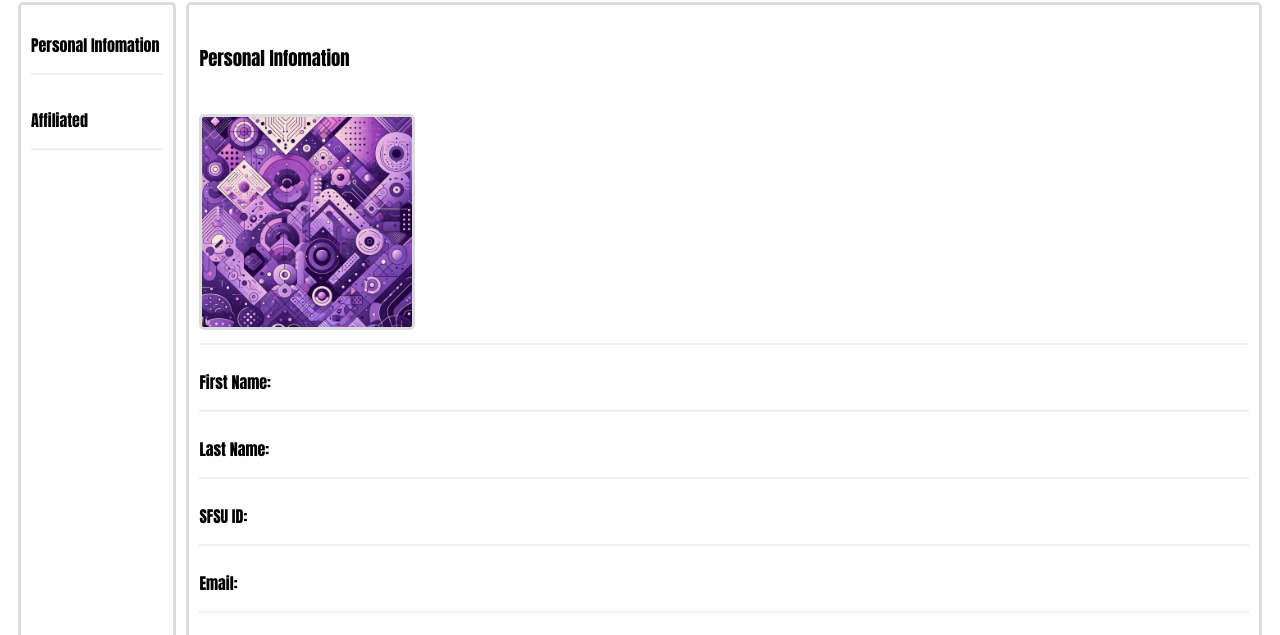
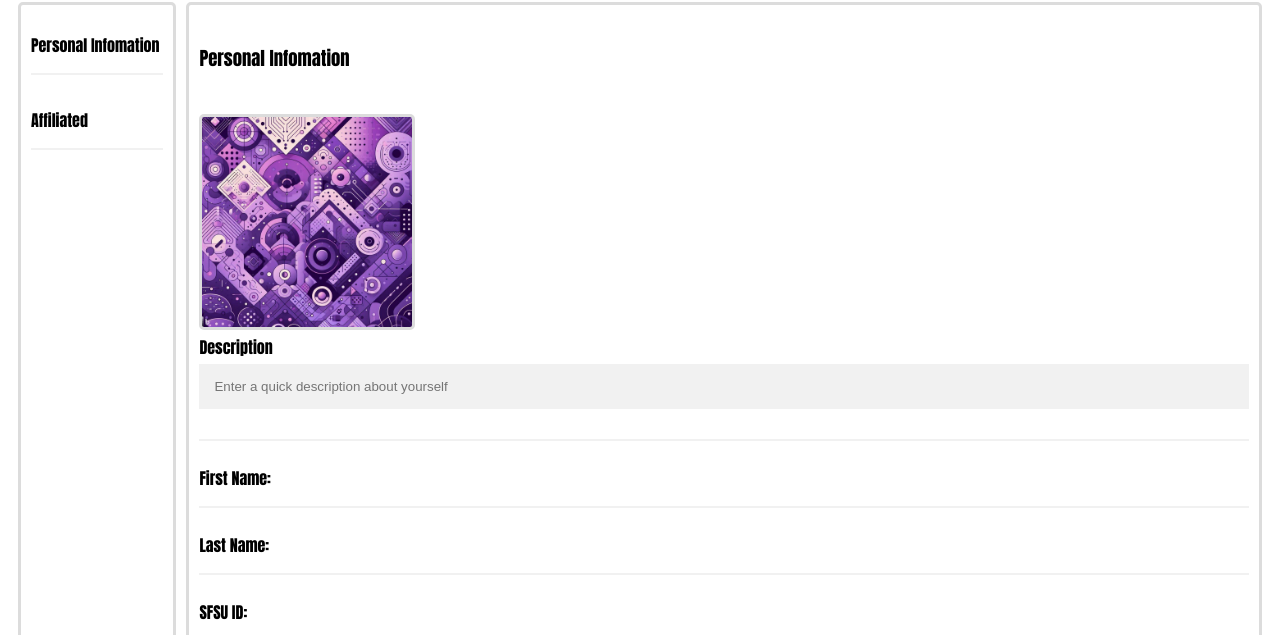
Before and after one commit to CSC317-2023-Fall/SFMeets, a plain HTML site: page public/account_page.html in a window 1280 px wide. Shown: the part 165-800 px from the top of the page. Drawn offline with Linux system fonts and the light colour scheme.

Commit message:
ADDED_description_box

```diff
--- a/public/account_page.html
+++ b/public/account_page.html
@@ -63,6 +63,9 @@
             <div class="item2" id="personal_info"><h3>Personal Infomation</h3>
                 <br>
                 <img src="images/headerBackground.jpg" alt="avatar icon" width="20%" height="auto">
+                <br>
+                <label for="bio"><b>Description</b></label>
+                <input type="text" placeholder="Enter a quick description about yourself" name="bio" id="bio">
                 <hr>
                 <p><b>First Name:</b></p>
                 <hr>
--- a/public/stylesheets/account-stylesheet.css
+++ b/public/stylesheets/account-stylesheet.css
@@ -31,6 +31,20 @@ hr{
         border: solid gainsboro;
         border-radius: 5px;
     }
+    input[type=text]{
+        box-sizing: border-box;
+        width: 100%;
+        padding: 15px;
+        margin: 5px 0 22px 0;
+        display: inline-block;
+        border: none;
+        background: #f1f1f1
+    }
+
+    input[type=text]:focus{
+        background-color: #ddd;
+        outline: none;
+    }
 }
 
 .grid-container > .item1{
```
